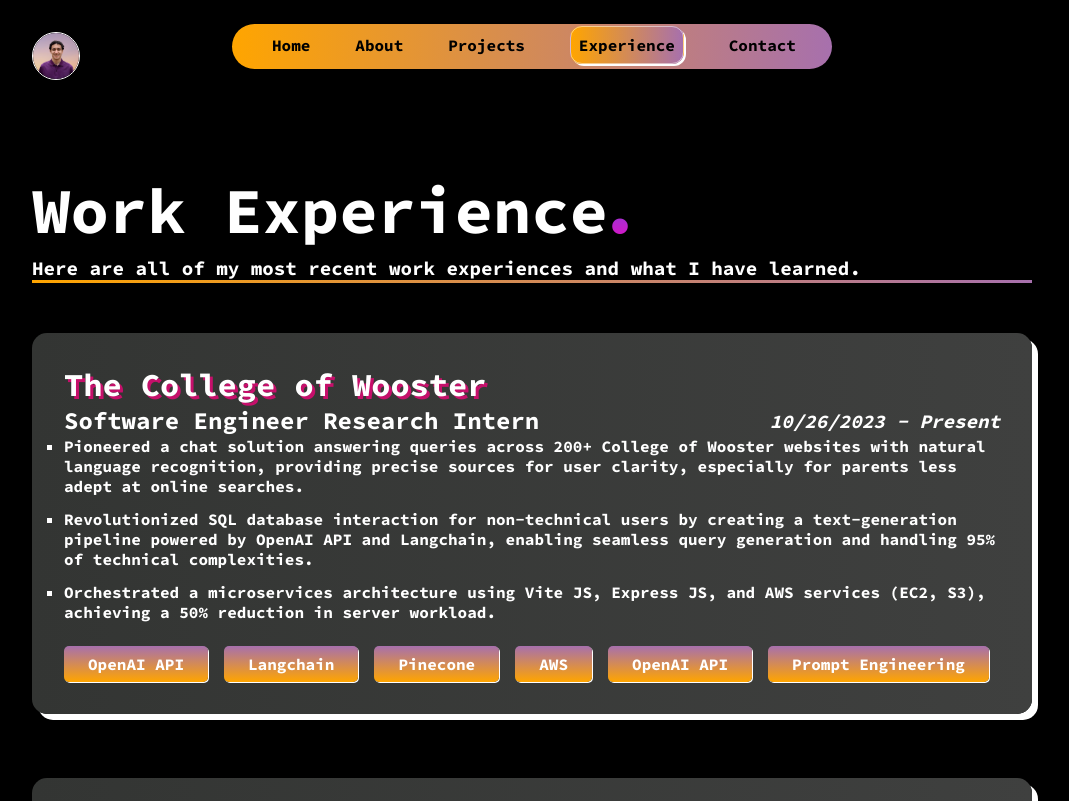
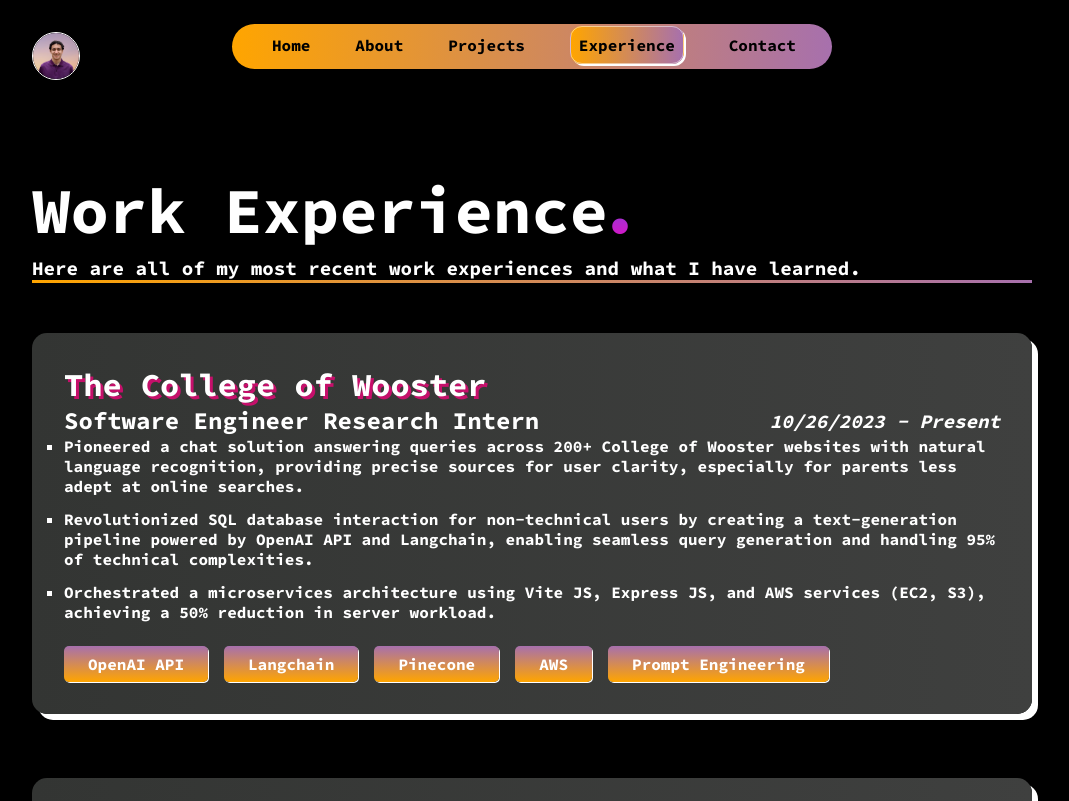
Before and after one commit to akhmadmamirov/portfolio, a React (Create React App) app: page /experience in a window 1280 px wide. Shown: the top 801 px of the page, without its empty margins (108-1177 px from the left). Built offline with nearby package versions, Linux system fonts and the light colour scheme.

Commit message:
minor fix

```diff
--- a/src/pages/experience.jsx
+++ b/src/pages/experience.jsx
@@ -72,7 +72,6 @@
 										<li class="skill-badge">Langchain</li>
 										<li class="skill-badge">Pinecone</li>
 										<li class="skill-badge">AWS</li>
-										<li class="skill-badge">OpenAI API</li>
 										<li class="skill-badge">Prompt Engineering</li>
 									</ul>
 								</div>
```
